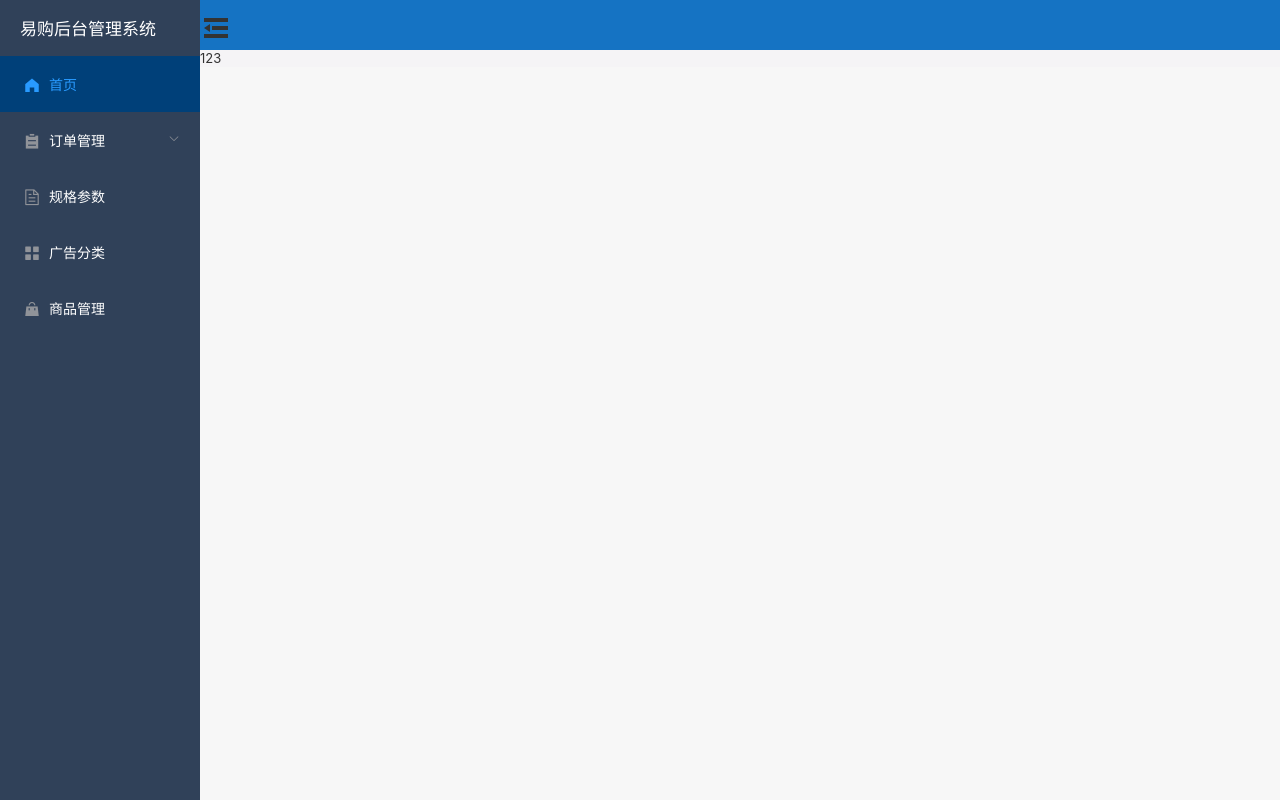
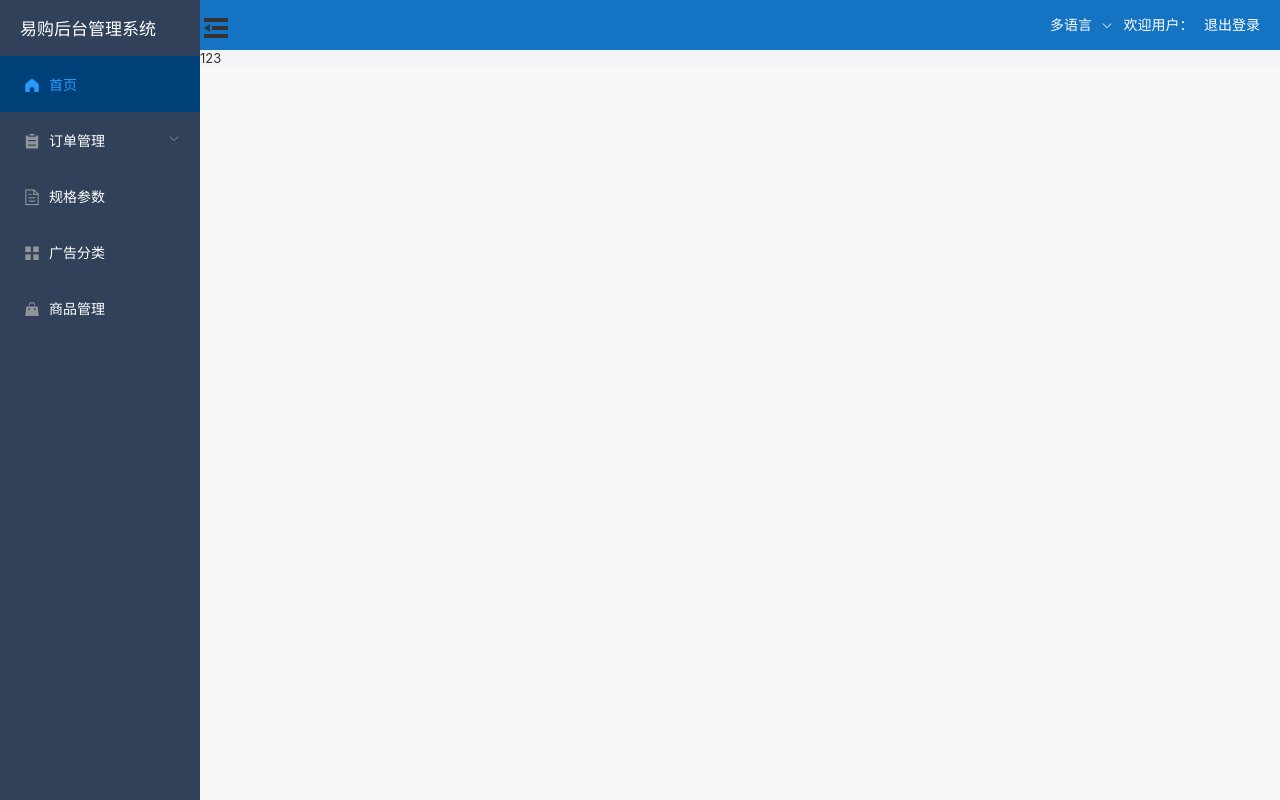
Before and after one commit to byp0409/Vue-Commodity-Manage, a Vue app: page /home/homePage in a window 1280 px wide. Built offline with nearby package versions, Linux system fonts and the light colour scheme.

Commit message:
顶部导航

```diff
--- a/src/components/TopNav/TopNav.vue
+++ b/src/components/TopNav/TopNav.vue
@@ -2,6 +2,25 @@
   <div class="topNav">
     <i @click="change" v-show="!flag" class="el-icon-s-fold"></i>
     <i @click="change" v-show="flag" class="el-icon-s-unfold"></i>
+    <div class="right">
+      <!-- 多语言选择 -->
+      <div class="lang">
+        <el-dropdown>
+          <span class="el-dropdown-link">
+            多语言
+            <i class="el-icon-arrow-down el-icon--right"></i>
+          </span>
+          <el-dropdown-menu slot="dropdown">
+            <el-dropdown-item>中文</el-dropdown-item>
+            <el-dropdown-item>English</el-dropdown-item>
+          </el-dropdown-menu>
+        </el-dropdown>
+      </div>
+      <div class="user">
+        <span>欢迎用户：</span>
+      </div>
+      <div class="logout">退出登录</div>
+    </div>
   </div>
 </template>
 
@@ -34,5 +53,32 @@ export default {
     margin-top: 12px;
     font-size: 32px;
   }
+  .right {
+    display: flex;
+    justify-content: space-between;
+    float: right;
+    width: 210px;
+    margin-right: 20px;
+    line-height: 50px;
+    .lang {
+      .el-dropdown-link {
+        cursor: pointer;
+        color: #fff;
+      }
+      .el-icon-arrow-down {
+        font-size: 12px;
+      }
+    }
+    .user {
+      color: #fff;
+      font-size: 14px;
+      cursor: default;
+    }
+    .logout {
+      color: #fff;
+      font-size: 14px;
+      cursor: pointer;
+    }
+  }
 }
 </style>
```
